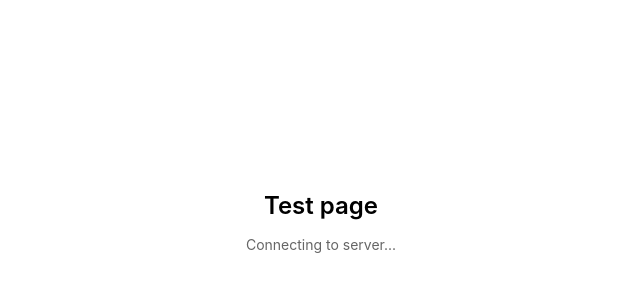
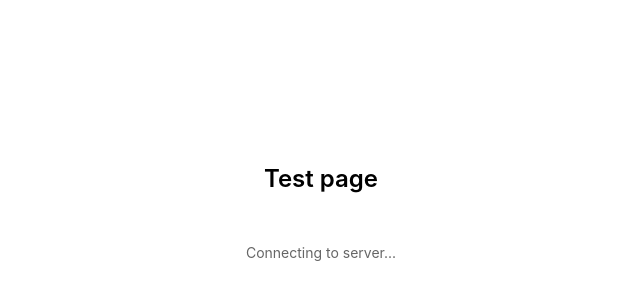
Before and after one commit to empaireinc/twa-template, a Next.js app: page /page1 in a window 1280 px wide. Shown: the part 160-460 px from the top of the page, without its empty margins (319-959 px from the left). Built offline with nearby package versions, Linux system fonts and the light colour scheme; no server answers.

Commit message:
fix Layout shifts

```diff
--- a/app/globals.css
+++ b/app/globals.css
@@ -36,6 +36,14 @@ body {
 .page-title h1 {
   font-size: 24px;
   font-weight: 600;
+}
+
+.page-title__details {
+  margin-top: 16px;
+  min-height: 72px; /* зарезервированное место под сообщения/активность */
+  display: flex;
+  flex-direction: column;
+  justify-content: center;
 }
 
 .greeting__auth-message {
--- a/app/page.tsx
+++ b/app/page.tsx
@@ -56,6 +56,7 @@ export default function Home() {
     <div className="container">
       <div className="page-title">
         <h1>{t.greeting.title(nickname)}</h1>
+        <div className="page-title__details">
           {authMessage && (
             <p className="greeting__auth-message">{authMessage}</p>
           )}
@@ -72,6 +73,7 @@ export default function Home() {
             </div>
           )}
         </div>
+      </div>
       <CustomButton
         text={t.common.secondPageButtonText}
         onClick={() => router.push("/page1")}
--- a/app/page1/page.tsx
+++ b/app/page1/page.tsx
@@ -15,6 +15,14 @@ export default function Page1() {
   const { t } = useLocalization();
   const [raiseError, setRaiseError] = useState(false);
   const { status, errorCode, lastRate } = useWebSocket({ url: WS_URL });
+  const wsText =
+    status === "error" && errorCode
+      ? getFriendlyErrorMessage(errorCode, t)
+      : status === "connecting"
+        ? t.websocket.connecting
+        : lastRate !== null
+          ? String(lastRate)
+          : null;
 
   if (raiseError) {
     throw new Error(ERROR_MESSAGE);
@@ -38,17 +46,19 @@ export default function Page1() {
     <div className="container">
       <div className="page-title">
         <h1>{t.page1.title}</h1>
-        {status === "connecting" && (
-          <p className="greeting__activity">{t.websocket.connecting}</p>
-        )}
-        {status === "error" && errorCode && (
-          <p className="greeting__auth-error">
-            {getFriendlyErrorMessage(errorCode, t)}
-          </p>
-        )}
-        {lastRate !== null && (
-          <p className="greeting__activity">{lastRate}</p>
-        )}
+        <div className="page-title__details">
+          {wsText && (
+            <p
+              className={
+                status === "error"
+                  ? "greeting__auth-error"
+                  : "greeting__activity"
+              }
+            >
+              {wsText}
+            </p>
+          )}
+        </div>
       </div>
     </div>
   );
--- a/localization/ru.ts
+++ b/localization/ru.ts
@@ -3,7 +3,7 @@ export const ru = {
     mainButtonText: "Нажми меня!",
     mainButtonAlert: "Кнопка нажата!",
     errorPrefix: "Ошибка: ",
-    errorBoundaryTitle: "Что-то пошло не так",
+    errorBoundaryTitle: "Ошибка",
     errorBoundaryRetry: "Попробовать снова",
     secondPageButtonText: "Вторая страница",
   },
```
Lines whose indentation alone changed are shown as unchanged.
